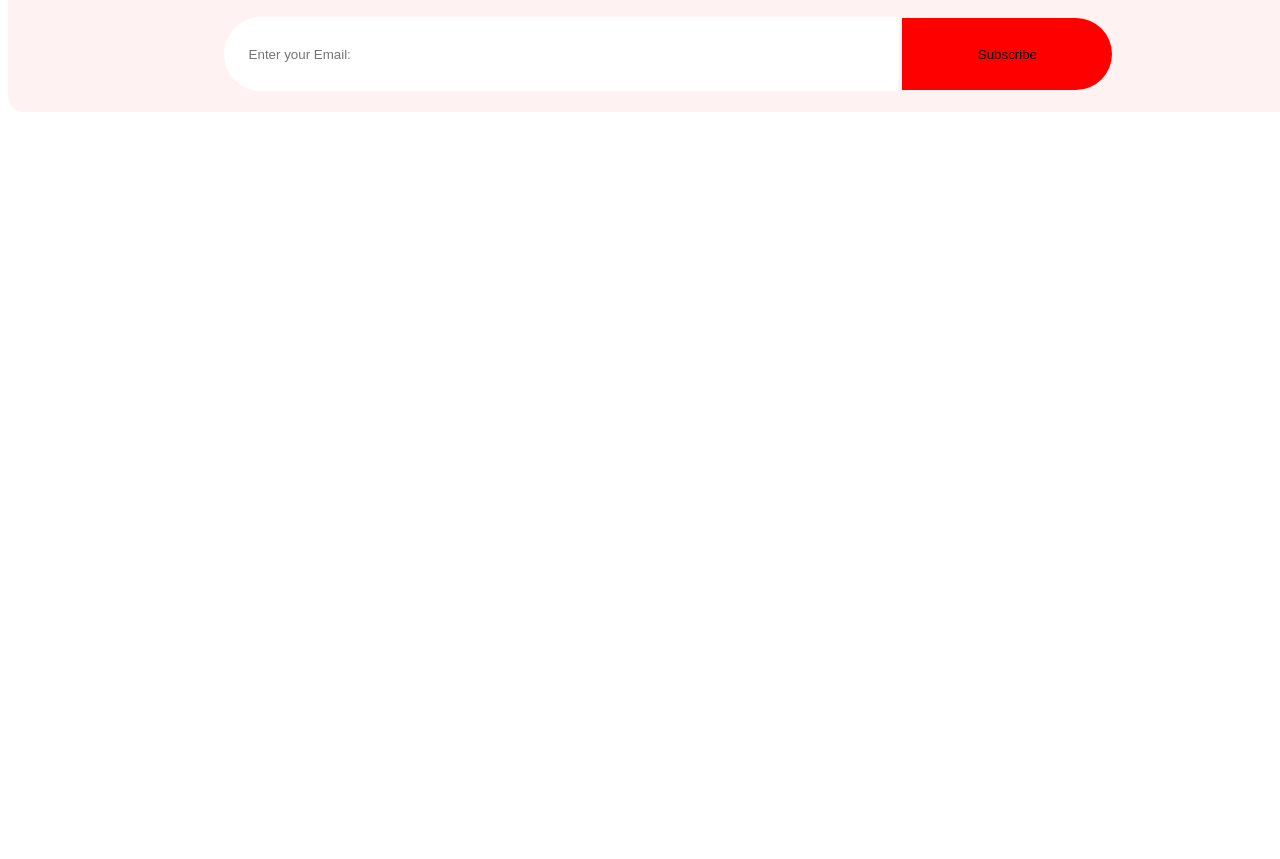
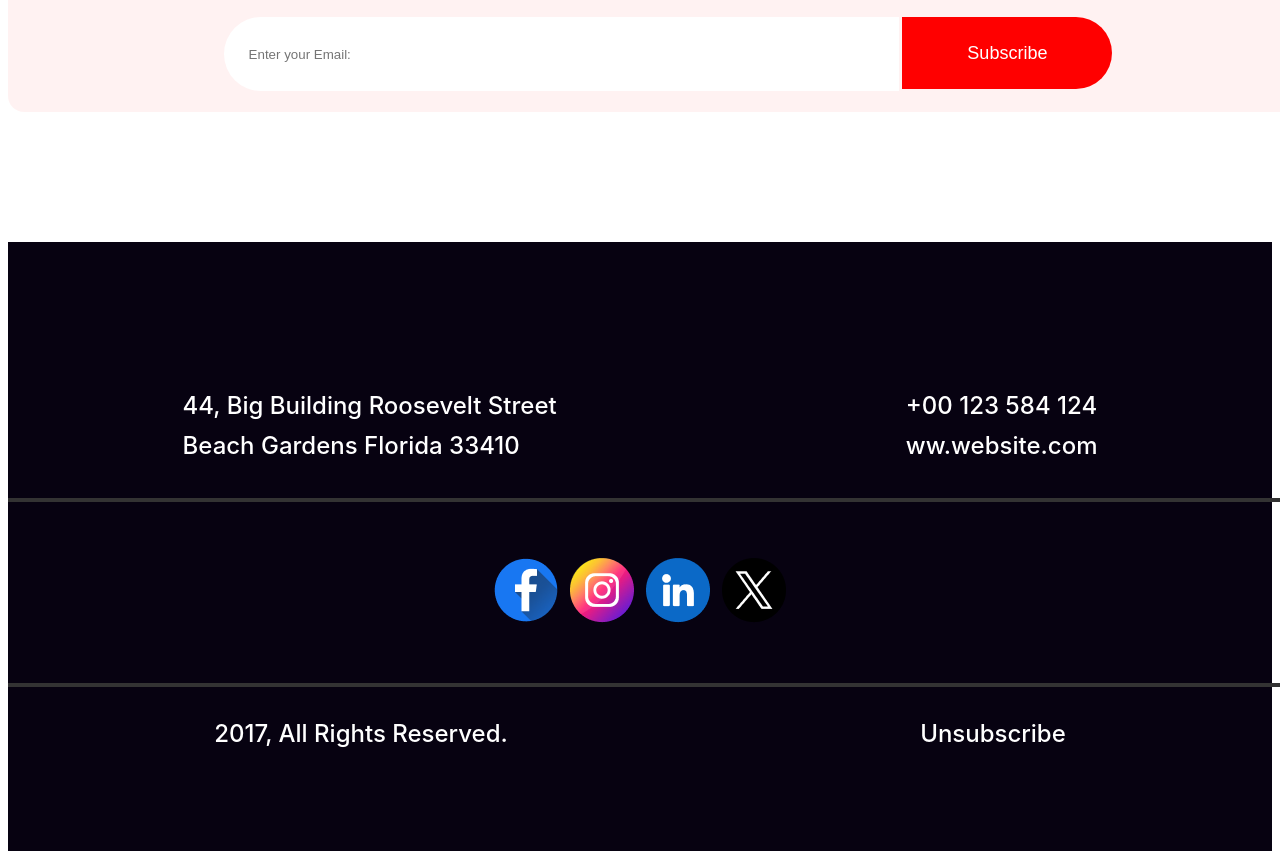
Before and after one commit to Pervage-Ahmed-Tuhin/Assignment-One-P-hero, a plain HTML site: page index.html in a window 1280 px wide. Shown: the part 6237-7096 px from the top of the page. Before the commit the page ends 6479 px from the top, so only its background shows below. Drawn offline with Linux system fonts and the light colour scheme.

Commit message:
Completed except the holiday part

```diff
--- a/index.html
+++ b/index.html
@@ -185,11 +185,58 @@
             </div>
         </section>
 
+        <section class="gap">
+
+        </section>
+
 
     </main>
 
     <footer>
 
+        <div class="main-footer-box">
+            <div class="content-one-footer">
+                <p class="footer-description-one">44, Big Building Roosevelt Street <br>
+                    Beach Gardens Florida 33410</p>
+            </div>
+            <div class="content-two-footer">
+                <div class="ft1"><p class="footer-description-two">+00 123 584 124 <br>ww.website.com</p></div>
+                <!-- <div class="ft2"><p class="footer-description-two">w</p></div> -->
+            </div>
+        </div>
+
+        <hr class="line">
+
+        <div class="icon-main-container">
+            <div class="icon">
+                <img src="images/Facebook.png" alt="pic of facebook">
+            </div>
+            <div class="icon">
+                <img src="images/Instagram.png" alt="pic of instagram">
+            </div>
+            <div class="icon">
+                <img src="images/Linkedin.png" alt="pic of linked in">
+            </div>
+            <div class="icon">
+                <img src="images/Twitter.png" alt="pic of twitter">
+            </div>
+        </div>
+
+        <hr class="line">
+
+        <div class="footer-last-part">
+            <div class="p1">
+                <p class="footer-description-bottom">
+                    2017, All Rights Reserved.
+                </p>
+            </div>
+            <div class="p1">
+                <p class="footer-description-bottom">
+                    Unsubscribe
+                </p>
+            </div>
+        </div>
+
     </footer>
 
 </body>
--- a/style/style.css
+++ b/style/style.css
@@ -469,8 +469,70 @@ placeholder{
     height: 72px;
     flex-shrink: 0;
     border-radius: 0px 50px 50px 0px;
-    background: #F00;
+    background-color: #F00;
     border: none;
+    color: white;
+    font-size: 18px;
 }
 
 /* footer section */
+
+footer{
+    width: 100%;
+    height: 609px;
+    flex-shrink: 0;
+    background-color: #070211;
+}
+
+.main-footer-box{
+    display: flex;
+    justify-content: space-around;
+    padding-top: 120px;
+}
+
+.footer-description-one{
+    color: #FFF;
+    font-family: Inter;
+    font-size: 24px;
+    font-weight: 500;
+    line-height: 40px;
+}
+
+.footer-description-two{
+    color: #FFF;
+    font-family: Inter;
+    font-size: 24px;
+    font-weight: 500;
+    line-height: 40px;
+}
+
+.line{
+    width: 1320px;
+    /* background-color: rgba(255, 255, 255, 0.15); */
+    border: 2px solid #333;
+}
+
+.icon-main-container{
+    width: 300px;
+    margin: auto;
+    display: flex;
+    gap: 5px;
+    justify-content: space-around;
+    padding-top: 48px;
+    padding-bottom: 48px;
+
+}
+
+.footer-description-bottom{
+    color: #FFF;
+    font-family: Inter;
+    font-size: 24px;
+    font-weight: 500;
+    line-height: normal;
+}
+
+.footer-last-part{
+    display: flex;
+    justify-content: space-around;
+    align-items: center;
+}
```
